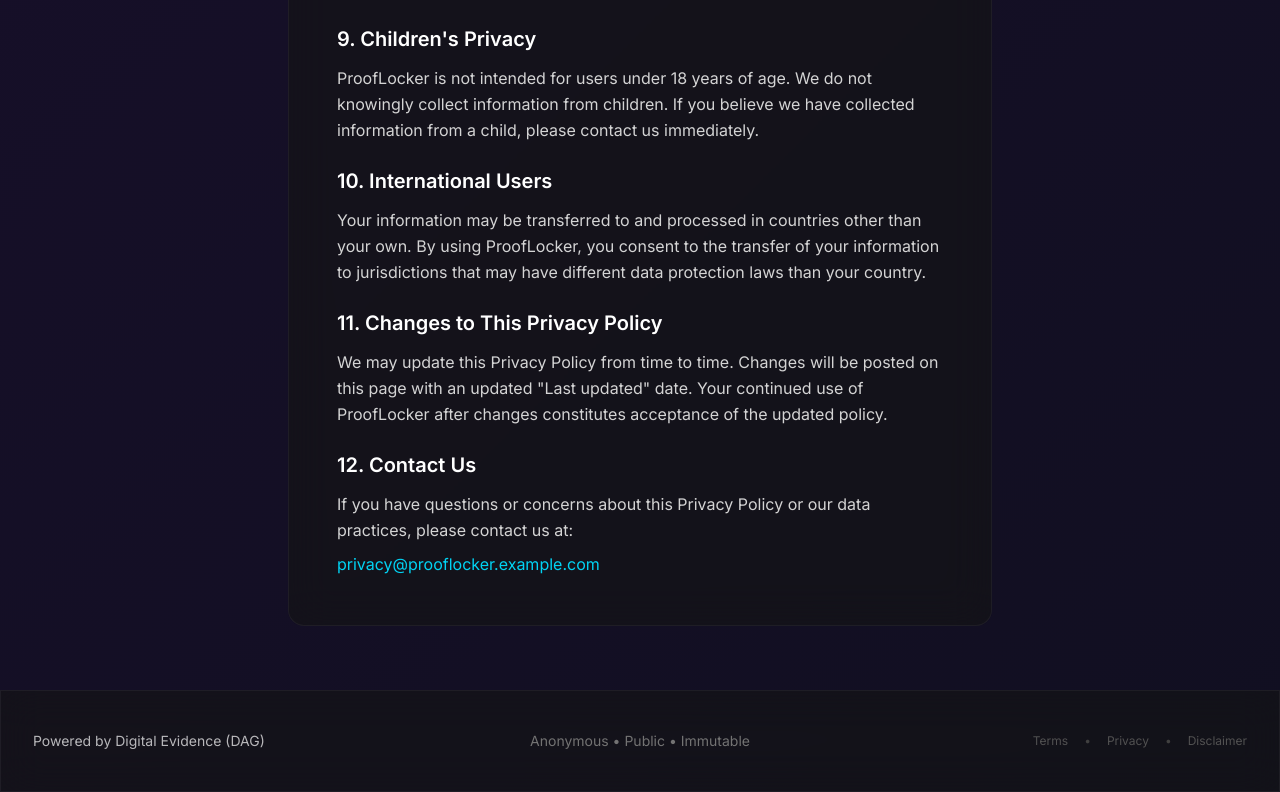
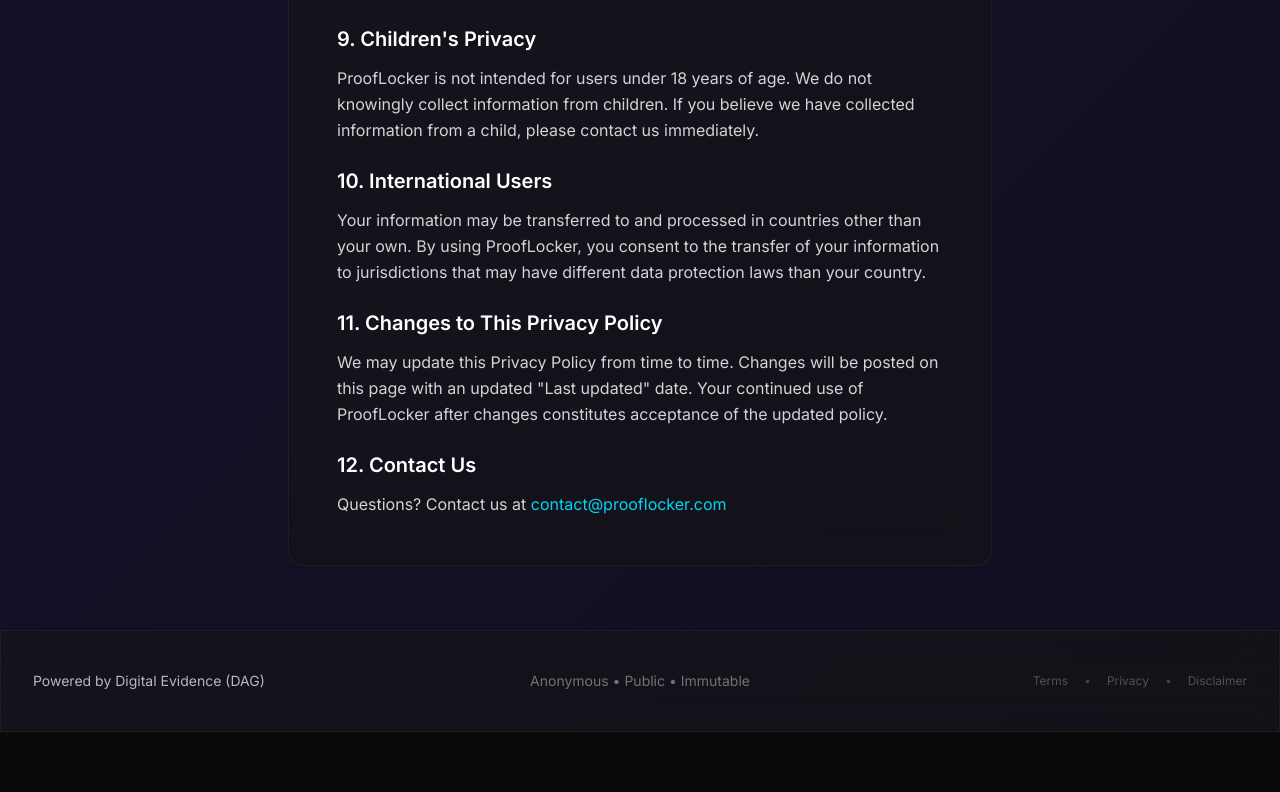
Before and after one commit to Boomchakalala/prooflocker, a Next.js app: page /legal/privacy in a window 1280 px wide. Shown: the part 2719-3511 px from the top of the page. After the commit the page ends 3451 px from the top, so only its background shows below. Built offline with nearby package versions, Linux system fonts and the light colour scheme; no server answers.

Commit message:
Sandbox autosave

```diff
--- a/src/app/legal/disclaimer/page.tsx
+++ b/src/app/legal/disclaimer/page.tsx
@@ -121,10 +121,10 @@ export default function DisclaimerPage() {
               <section>
                 <h2 className="text-xl font-semibold text-white mb-3">9. Contact</h2>
                 <p>
-                  If you have questions about this disclaimer, please contact us at:
-                </p>
-                <p className="mt-2 text-cyan-400">
-                  legal@prooflocker.example.com
+                  Questions? Contact us at{" "}
+                  <a href="mailto:contact@prooflocker.com" className="text-cyan-400 hover:text-cyan-300">
+                    contact@prooflocker.com
+                  </a>
                 </p>
               </section>
             </div>
--- a/src/app/legal/privacy/page.tsx
+++ b/src/app/legal/privacy/page.tsx
@@ -197,11 +197,10 @@ export default function PrivacyPage() {
               <section>
                 <h2 className="text-xl font-semibold text-white mb-3">12. Contact Us</h2>
                 <p>
-                  If you have questions or concerns about this Privacy Policy or our data practices, please
-                  contact us at:
-                </p>
-                <p className="mt-2 text-cyan-400">
-                  privacy@prooflocker.example.com
+                  Questions? Contact us at{" "}
+                  <a href="mailto:contact@prooflocker.com" className="text-cyan-400 hover:text-cyan-300">
+                    contact@prooflocker.com
+                  </a>
                 </p>
               </section>
             </div>
--- a/src/app/legal/terms/page.tsx
+++ b/src/app/legal/terms/page.tsx
@@ -167,10 +167,10 @@ export default function TermsPage() {
               <section>
                 <h2 className="text-xl font-semibold text-white mb-3">13. Contact</h2>
                 <p>
-                  For questions about these Terms of Service, please contact us at:
-                </p>
-                <p className="mt-2 text-cyan-400">
-                  legal@prooflocker.example.com
+                  Questions? Contact us at{" "}
+                  <a href="mailto:contact@prooflocker.com" className="text-cyan-400 hover:text-cyan-300">
+                    contact@prooflocker.com
+                  </a>
                 </p>
               </section>
             </div>
```
